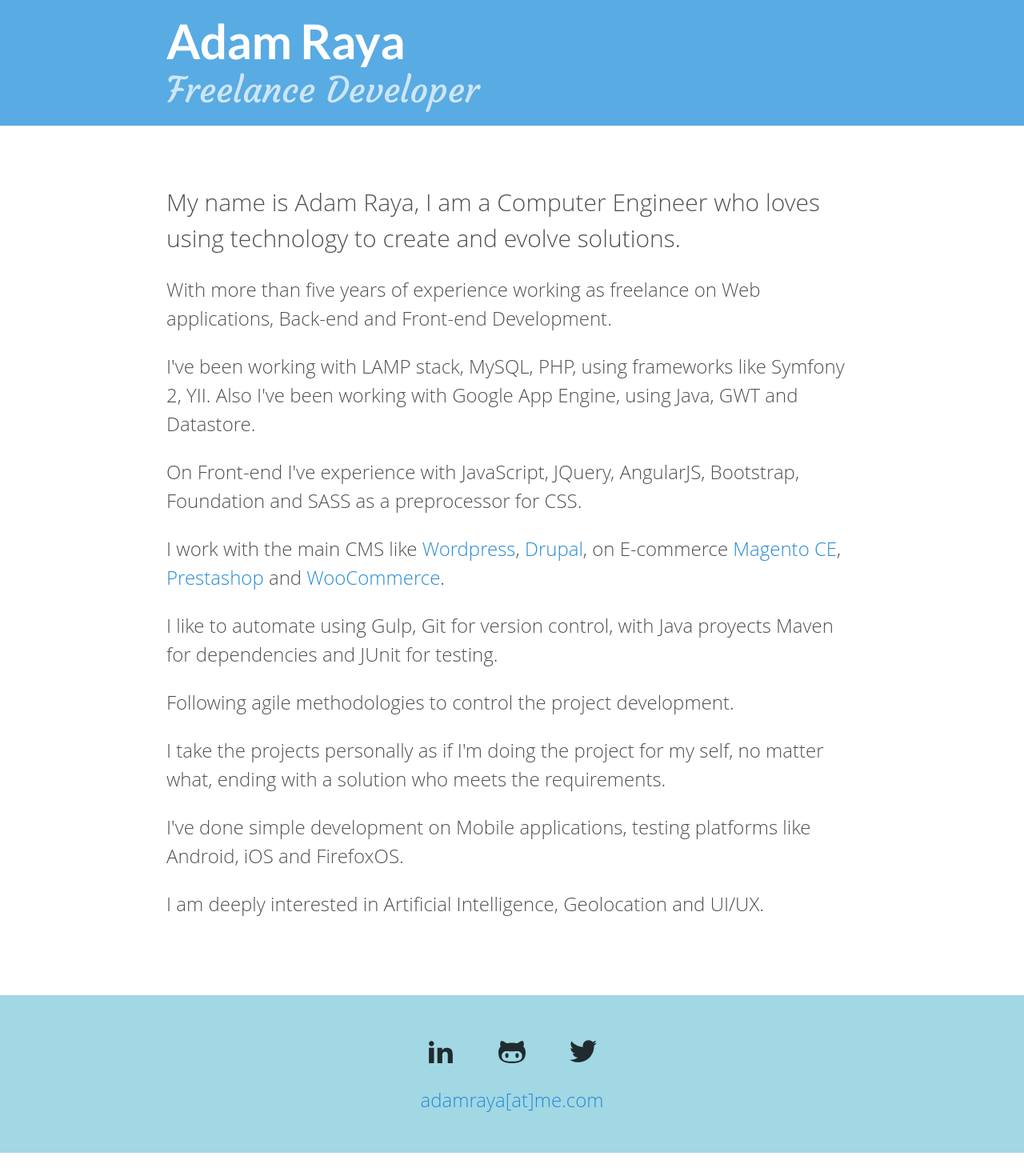
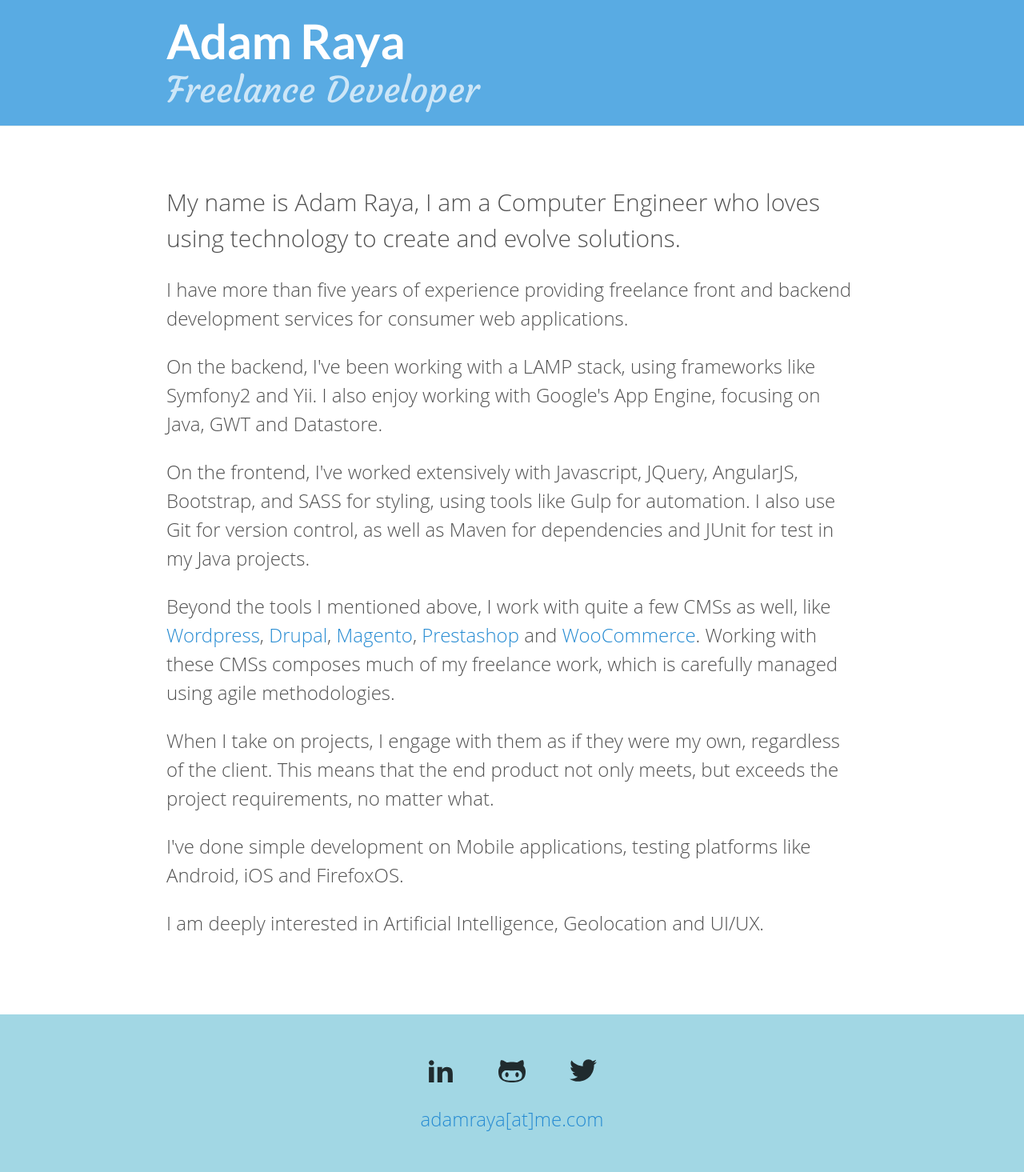
Before and after one commit to adamraya/adamraya.github.io, a Jekyll site: the page built from index.html, in a window 1280 px wide. Shown: the whole page at 80% size. Built offline with Jekyll 4.4.1, drawn with Linux system fonts in a browser that asks for light colours; Markdown is read by kramdown in place of the engine named in the settings; the list of posts is cut into pages by our own code; before the commit the page ends 1441 px from its top, so only the background shows below that.

Commit message:
Rich Snippets

```diff
--- a/_scss/main.scss
+++ b/_scss/main.scss
@@ -96,7 +96,7 @@
 .twitter:hover {
 	-webkit-transition: text-indent .4s,opacity .4s;
 	opacity: 1;
-	text-indent: -14%;
+	text-indent: -16%;
 }
 
 .linkedin {
@@ -108,7 +108,7 @@
 .linkedin:hover {
 	-webkit-transition: text-indent .4s,opacity .4s;
 	opacity: 1;
-	text-indent: 0;
+	text-indent: -2%;
 }
 
 .github {
@@ -120,7 +120,7 @@
 .github:hover {
 	-webkit-transition: text-indent .4s, opacity .4s;
 	opacity: 1;
-	text-indent: -7%;
+	text-indent: -9%;
 }
 
 .social-links {
--- a/css/main.css
+++ b/css/main.css
@@ -1120,7 +1120,7 @@
 .twitter:hover {
   -webkit-transition: text-indent 0.4s, opacity 0.4s;
   opacity: 1;
-  text-indent: -14%; }
+  text-indent: -16%; }
 
 .linkedin {
   background-image: url(../images/icons/linkedin.svg);
@@ -1130,7 +1130,7 @@
 .linkedin:hover {
   -webkit-transition: text-indent 0.4s, opacity 0.4s;
   opacity: 1;
-  text-indent: 0; }
+  text-indent: -2%; }
 
 .github {
   background-image: url(../images/icons/github.svg);
@@ -1140,7 +1140,7 @@
 .github:hover {
   -webkit-transition: text-indent 0.4s, opacity 0.4s;
   opacity: 1;
-  text-indent: -7%; }
+  text-indent: -9%; }
 
 .social-links {
   list-style-type: none;
--- a/index.html
+++ b/index.html
@@ -3,27 +3,22 @@
 title: Home
 ---
 
-<article class="page">
+<div class="page" itemscope itemtype="http://data-vocabulary.org/Person">
 
-<p class="lead">My name is Adam Raya, I am a Computer Engineer who loves using technology to create and evolve solutions.</p>
+<p class="lead">My name is <span itemprop="name">Adam Raya</span>, I am a <span itemprop="title">Computer Engineer</span> who loves using technology to create and evolve solutions.</p>
 
-<p>With more than five years of experience working as freelance on Web applications, Back-end and Front-end Development.</p>
+<p>I have more than five years of experience providing <span itemprop="affiliation">freelance</span> front and backend development services for consumer web applications.</p>
 
-<p>I've been working with LAMP stack, MySQL, PHP, using frameworks like Symfony 2, YII.
-Also I've been working with Google App Engine, using Java, GWT and Datastore.</p>
+<p>On the backend, I've been working with a LAMP stack, using frameworks like Symfony2 and Yii. I also enjoy working with Google's App Engine, focusing on Java, GWT and Datastore.</p>
 
-<p>On Front-end I've experience with JavaScript, JQuery, AngularJS, Bootstrap, Foundation and SASS as a preprocessor for CSS.</p>
+<p>On the frontend, I've worked extensively with Javascript, JQuery, AngularJS, Bootstrap, and SASS for styling, using tools like Gulp for automation. I also use Git for version control, as well as Maven for dependencies and JUnit for test in my Java projects.</p>
 
-<p>I work with the main CMS like <a href="https://wordpress.org/" target="_blank" onclick="trackOutboundLink('https://wordpress.org/'); return false;">Wordpress</a>, <a href=" https://www.drupal.org" target="_blank" onclick="trackOutboundLink('https://www.drupal.org'); return false;">Drupal</a>, on E-commerce <a href="http://www.magentocommerce.com/" target="_blank" onclick="trackOutboundLink('http://www.magentocommerce.com/'); return false;">Magento CE</a>, <a href="https://www.prestashop.com/" target="_blank" onclick="trackOutboundLink('https://www.prestashop.com/'); return false;">Prestashop</a> and <a href="https://wordpress.org/plugins/woocommerce/" target="_blank" onclick="trackOutboundLink('https://wordpress.org/plugins/woocommerce/'); return false;">WooCommerce</a>.</p>
+<p>Beyond the tools I mentioned above, I work with quite a few CMSs as well, like <a href="https://wordpress.org/" target="_blank" onclick="trackOutboundLink('https://wordpress.org/'); return false;">Wordpress</a>, <a href=" https://www.drupal.org" target="_blank" onclick="trackOutboundLink('https://www.drupal.org'); return false;">Drupal</a>, <a href="http://www.magentocommerce.com/" target="_blank" onclick="trackOutboundLink('http://www.magentocommerce.com/'); return false;">Magento</a>, <a href="https://www.prestashop.com/" target="_blank" onclick="trackOutboundLink('https://www.prestashop.com/'); return false;">Prestashop</a> and <a href="https://wordpress.org/plugins/woocommerce/" target="_blank" onclick="trackOutboundLink('https://wordpress.org/plugins/woocommerce/'); return false;">WooCommerce</a>. Working with these CMSs composes much of my freelance work, which is carefully managed using agile methodologies.</p>
 
-<p>I like to automate using Gulp, Git for version control, with Java proyects Maven for dependencies and JUnit for testing.</p>
-
-<p>Following agile methodologies to control the project development.</p>
-
-<p>I take the projects personally as if I'm doing the project for my self, no matter what, ending with a solution who meets the requirements.</p>
+<p>When I take on projects, I engage with them as if they were my own, regardless of the client. This means that the end product not only meets, but exceeds the project requirements, no matter what.</p>
 
 <p>I've done simple development on Mobile applications, testing platforms like Android, iOS and FirefoxOS.</p>
 
 <p>I am deeply interested in Artificial Intelligence, Geolocation and UI/UX.</p>
 
-</article>
+</div>
```
